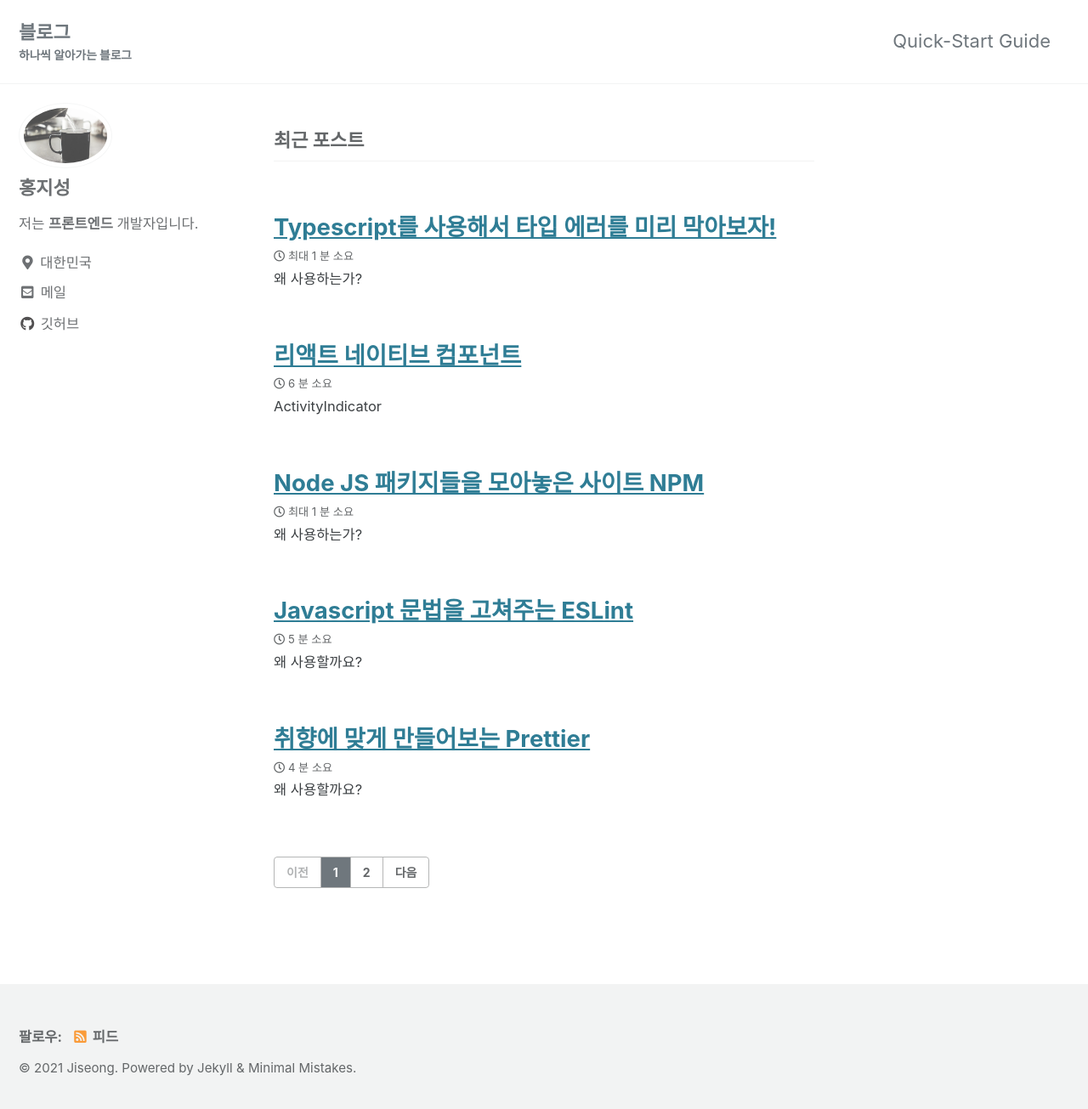
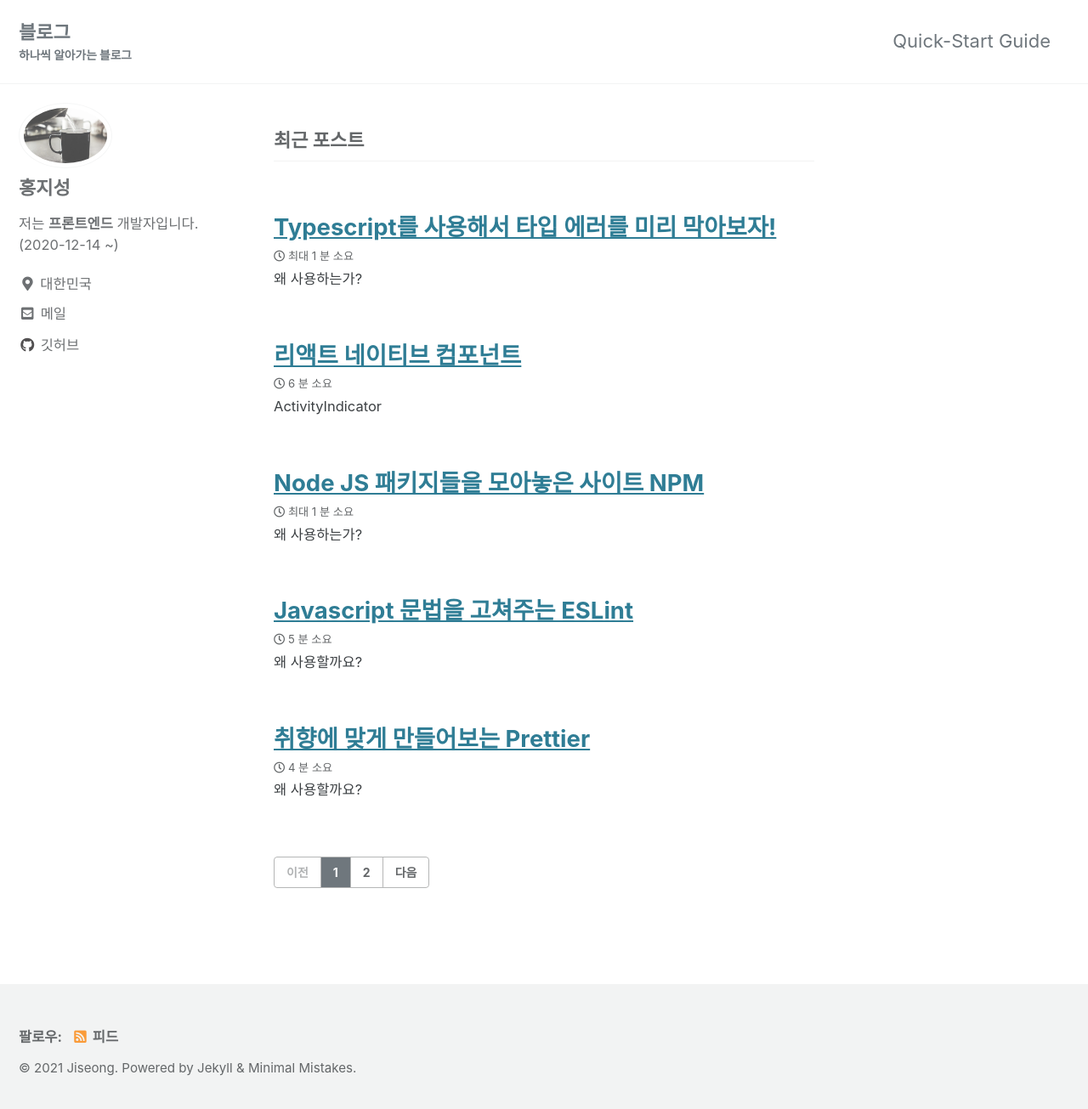
Before and after one commit to HJ-Blog/hj-blog.github.io, a Jekyll site: the page built from index.html, in a window 1280 px wide and 1313 px high. Shown: the top 1305 px of the window at 85% size. Built offline with Jekyll 4.4.1, drawn with Linux system fonts in a browser that asks for light colours; cached includes are drawn as plain includes; some web fonts are replaced; the list of posts is cut into pages by our own code.

```diff
--- a/_config.yml
+++ b/_config.yml
@@ -95,7 +95,7 @@ analytics:
 author:
   name: "홍지성"
   avatar: "/assets/images/profile.jpg" # path of avatar image, e.g. "/assets/images/bio-photo.jpg"
-  bio: "저는 **프론트엔드** 개발자입니다."
+  bio: "저는 **프론트엔드** 개발자입니다.<br>(2020-12-14 ~)"
   location: "대한민국"
   # email: "dgf5820@gmail.com"
   links:
```
